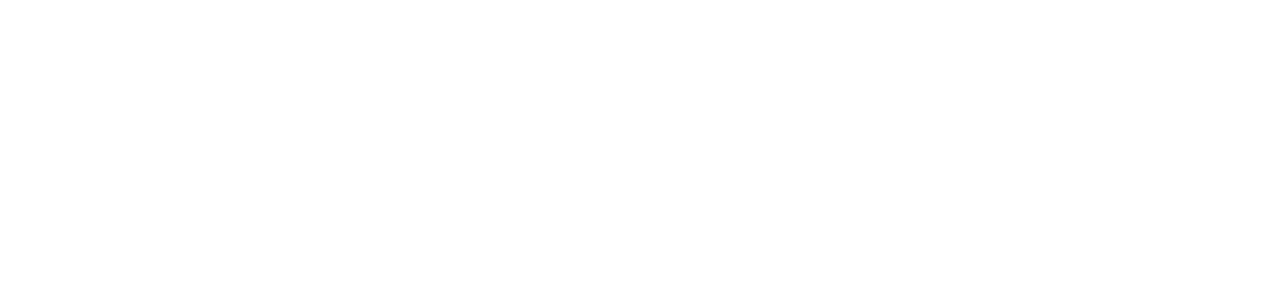
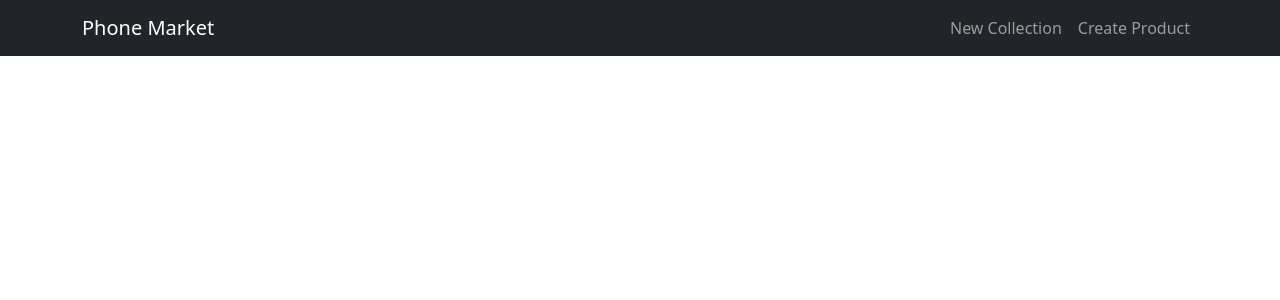
Before and after one commit to gurgen-baghdasaryan/Phone-Catalog, a React (Create React App) app in the folder client/: page /edit/1 in a window 1280 px wide. Shown: the top 300 px of the page. Built offline with nearby package versions, Linux system fonts and the light colour scheme; the HTML template or start-up script is replaced by a standard one.

Commit message:
working on Nav Bar component with bootstrap

```diff
--- a/client/src/components/NavBar.js
+++ b/client/src/components/NavBar.js
@@ -1,11 +1,41 @@
-import React from 'react'
+import React from "react";
+import { Link } from "react-router-dom";
 
 const NavBar = () => {
-    return (
-        <div>
+  return (
+    <nav className="navbar navbar-expand-lg navbar-dark bg-dark">
+      <div className="container">
+        <Link className="navbar-brand" to="/">
+          Phone Market
+        </Link>
+        <button
+          className="navbar-toggler"
+          type="button"
+          data-bs-toggle="collapse"
+          data-bs-target="#navbarSupportedContent"
+          aria-controls="navbarSupportedContent"
+          aria-expanded="false"
+          aria-label="Toggle navigation"
+        >
+          <span className="navbar-toggler-icon"></span>
+        </button>
+        <div className="collapse navbar-collapse" id="navbarSupportedContent">
+          <ul className="navbar-nav ms-auto">
+            <li className="nav-item">
+              <Link className="nav-link" to="/">
+                New Collection
+              </Link>
+            </li>
+            <li className="nav-item">
+              <Link className="nav-link" to="/CreateProduct">
+                Create Product
+              </Link>
+            </li>
+          </ul>
+        </div>
+      </div>
+    </nav>
+  );
+};
 
-        </div>
-    )
-}
-
-export default NavBar
+export default NavBar;
```
